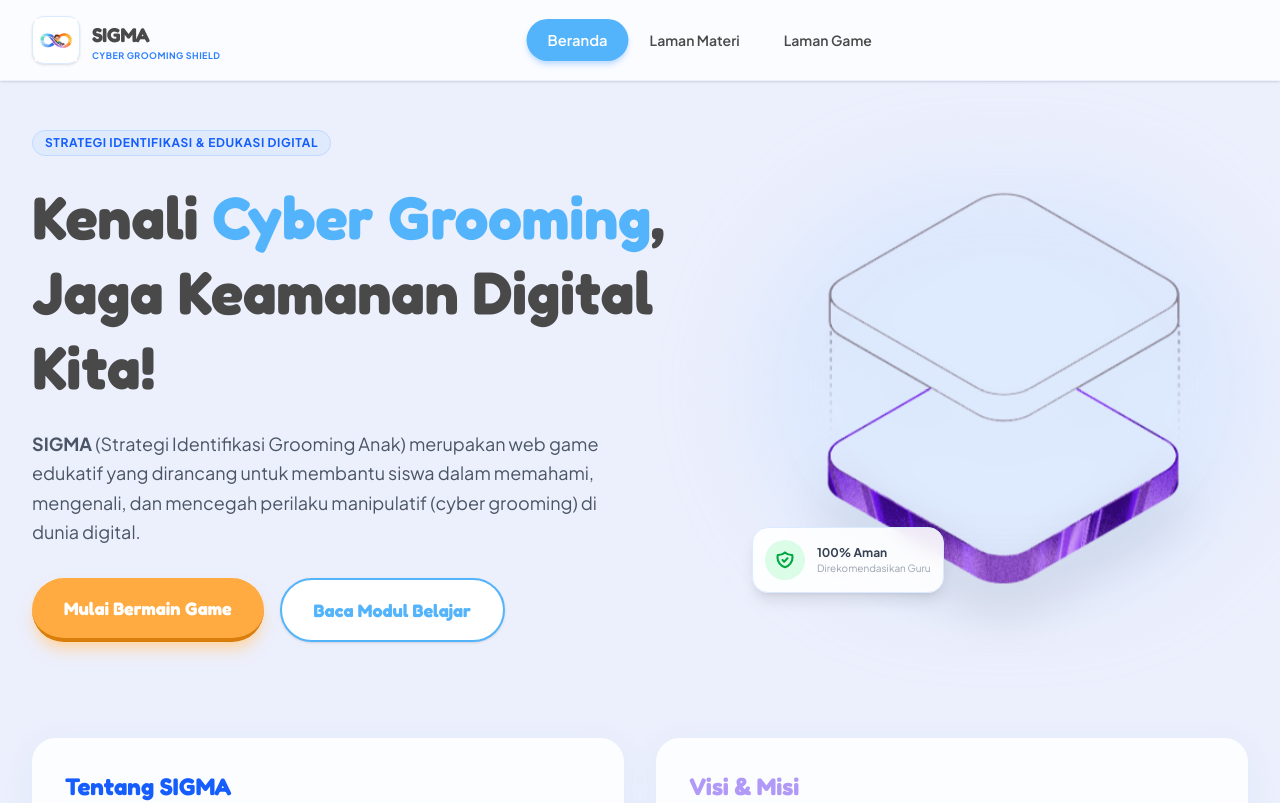
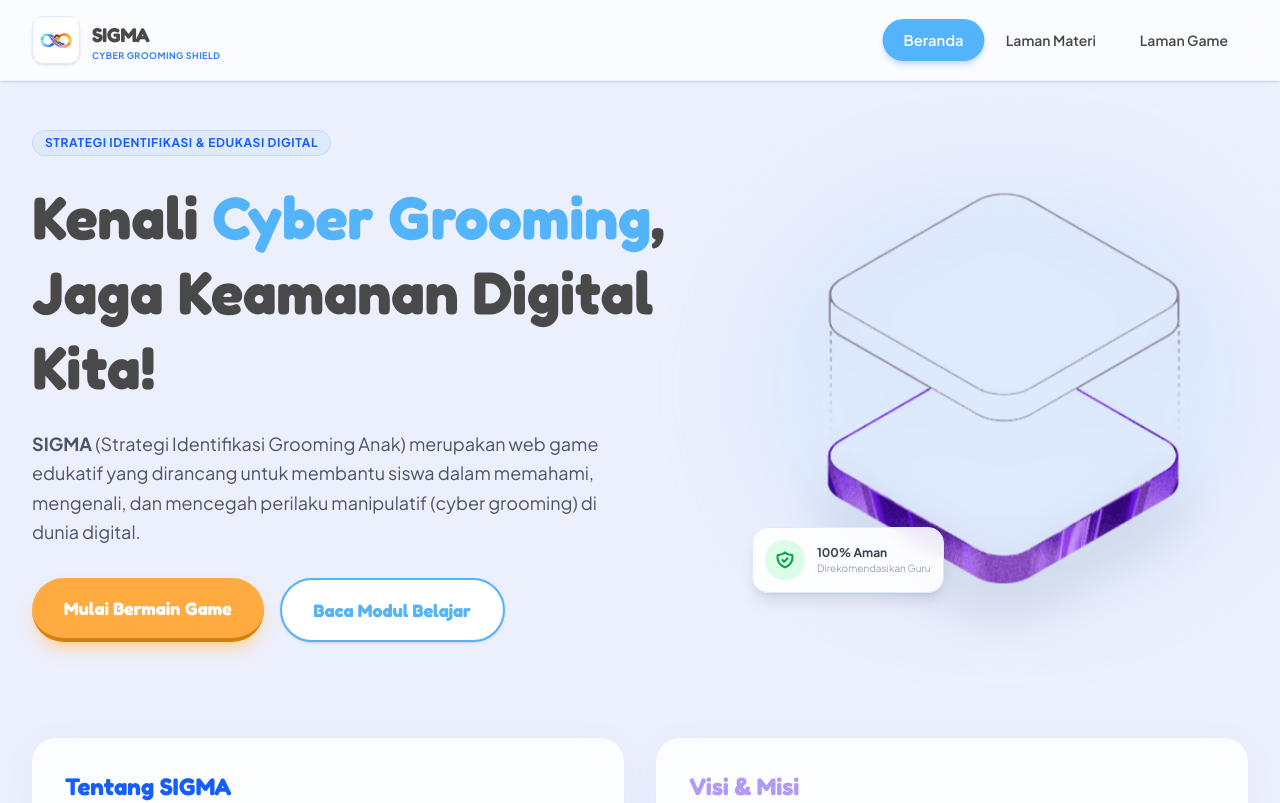
Before and after one commit to Mangkidals/reactsmansa, a React (Vite) app: page / in a window 1280 px wide. Shown: the top 803 px of the page. Built offline with nearby package versions, Linux system fonts and the light colour scheme.

Commit message:
navbar changed to the right. so bagian beranda berada di lawan arah dari sigma

```diff
--- a/src/components/Navbar.jsx
+++ b/src/components/Navbar.jsx
@@ -14,7 +14,7 @@ export default function Navbar({ activePage, setActivePage, setGameState }) {
     <>
       <nav className="sticky top-0 z-40 bg-white/80 backdrop-blur-md border-b border-blue-100/50 shadow-sm transition-all duration-300">
         <div className="max-w-7xl mx-auto px-4 sm:px-6 lg:px-8">
-          <div className="flex justify-between h-20 items-center">
+          <div className="flex h-20 items-center">
 
             {/* Logo Group with Construct Image Logo */}
             <div className="flex items-center space-x-3 cursor-pointer" onClick={() => setActivePage('home')}>
@@ -36,7 +36,7 @@ export default function Navbar({ activePage, setActivePage, setGameState }) {
             </div>
 
             {/* Desktop Menu Links */}
-            <div className="hidden md:flex items-center space-x-1">
+            <div className="hidden md:flex items-center space-x-1 ml-auto">
               {menuItems.map(item => (
                 <button
                   key={item.id}
@@ -56,8 +56,8 @@ export default function Navbar({ activePage, setActivePage, setGameState }) {
               ))}
             </div>
 
-            {/* Mobile Hamburger Button */}
-            <div className="flex md:hidden items-center">
+            {/* Mobile Hamburger Button (pushed to right) */}
+            <div className="flex md:hidden items-center ml-auto">
               <button
                 onClick={() => setIsOpen(!isOpen)}
                 className="p-2.5 rounded-2xl text-gray-500 hover:text-[#53B4FB] hover:bg-blue-50/50 transition-all cursor-pointer border border-transparent active:scale-95"
@@ -74,9 +74,6 @@ export default function Navbar({ activePage, setActivePage, setGameState }) {
                 )}
               </button>
             </div>
-
-            {/* Empty space to balance layout */}
-            <div className="w-12 h-12 hidden md:block"></div>
 
           </div>
         </div>
```
